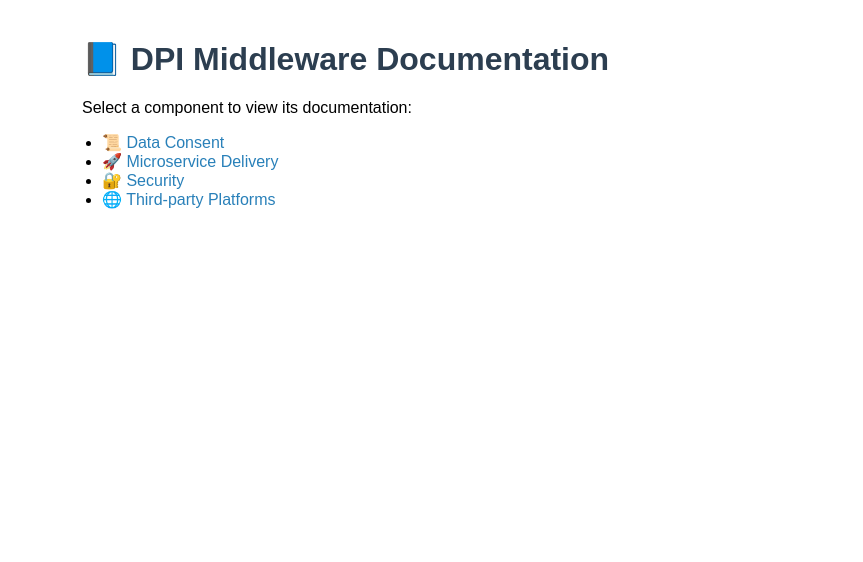
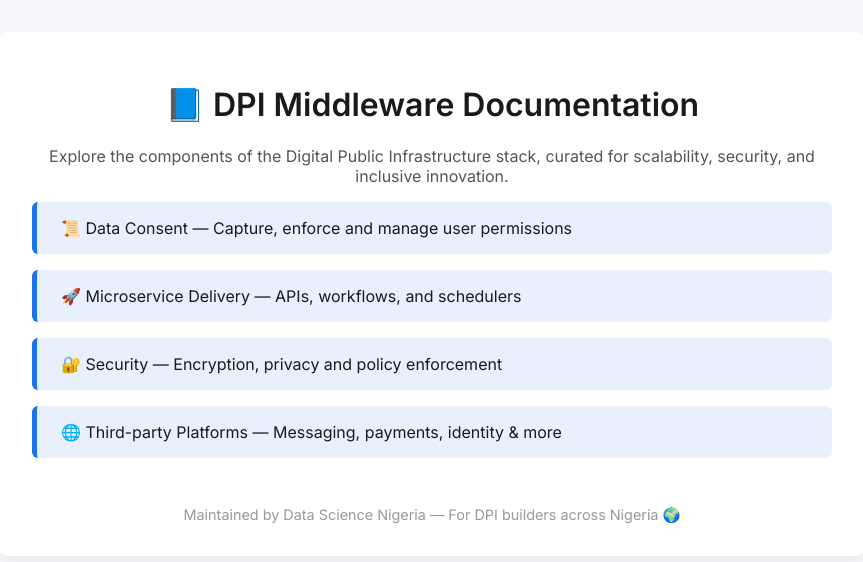
Before and after one commit to Behordeun/dpi-docs, a plain HTML site: page index.html in a window 1280 px wide. Shown: the whole page, without its empty margins (208-1071 px from the left). Drawn offline with Linux system fonts and the light colour scheme.

Commit message:
Enhance DPI Middleware documentation layout and content for improved user experience

```diff
--- a/index.html
+++ b/index.html
@@ -2,23 +2,78 @@
 <html lang="en">
 <head>
   <meta charset="UTF-8">
-  <title>DPI Middleware Docs</title>
+  <meta name="viewport" content="width=device-width, initial-scale=1">
+  <title>DPI Middleware Documentation</title>
+  <link href="https://fonts.googleapis.com/css2?family=Inter:wght@400;600&display=swap" rel="stylesheet">
   <style>
-    body { font-family: Arial, sans-serif; max-width: 700px; margin: 40px auto; }
-    h1 { color: #2c3e50; }
-    a { text-decoration: none; color: #2980b9; }
-    a:hover { text-decoration: underline; }
-    ul { padding-left: 20px; }
+    body {
+      font-family: 'Inter', sans-serif;
+      margin: 0;
+      padding: 2rem;
+      background-color: #f5f7fa;
+      color: #2c3e50;
+    }
+    .container {
+      max-width: 800px;
+      margin: auto;
+      background-color: #fff;
+      border-radius: 8px;
+      padding: 2rem;
+      box-shadow: 0 10px 20px rgba(0,0,0,0.05);
+    }
+    h1 {
+      color: #1a1a1a;
+      text-align: center;
+      font-weight: 600;
+    }
+    p.description {
+      text-align: center;
+      font-size: 1rem;
+      color: #555;
+    }
+    ul {
+      list-style: none;
+      padding: 0;
+    }
+    li {
+      margin: 1rem 0;
+    }
+    a.doc-link {
+      display: block;
+      background-color: #e8f0fe;
+      padding: 1rem 1.5rem;
+      border-left: 5px solid #1a73e8;
+      text-decoration: none;
+      border-radius: 6px;
+      color: #1a1a1a;
+      font-weight: 500;
+      transition: all 0.3s ease;
+    }
+    a.doc-link:hover {
+      background-color: #d2e3fc;
+      transform: translateX(5px);
+    }
+    .footer {
+      margin-top: 3rem;
+      font-size: 0.9rem;
+      color: #999;
+      text-align: center;
+    }
   </style>
 </head>
 <body>
-  <h1>📘 DPI Middleware Documentation</h1>
-  <p>Select a component to view its documentation:</p>
-  <ul>
-    <li><a href="https://github.com/your-username/dpi-docs/blob/main/docs/data-consent.md" target="_blank">📜 Data Consent</a></li>
-    <li><a href="https://github.com/your-username/dpi-docs/blob/main/docs/microservice-delivery.md" target="_blank">🚀 Microservice Delivery</a></li>
-    <li><a href="https://github.com/your-username/dpi-docs/blob/main/docs/security.md" target="_blank">🔐 Security</a></li>
-    <li><a href="https://github.com/your-username/dpi-docs/blob/main/docs/third-party-platforms.md" target="_blank">🌐 Third-party Platforms</a></li>
-  </ul>
+  <div class="container">
+    <h1>📘 DPI Middleware Documentation</h1>
+    <p class="description">Explore the components of the Digital Public Infrastructure stack, curated for scalability, security, and inclusive innovation.</p>
+    <ul>
+      <li><a class="doc-link" href="https://github.com/Behordeun/dpi-docs/blob/main/docs/data-consent.md" target="_blank">📜 Data Consent — Capture, enforce and manage user permissions</a></li>
+      <li><a class="doc-link" href="https://github.com/Behordeun/dpi-docs/blob/main/docs/microservice-delivery.md" target="_blank">🚀 Microservice Delivery — APIs, workflows, and schedulers</a></li>
+      <li><a class="doc-link" href="https://github.com/Behordeun/dpi-docs/blob/main/docs/security.md" target="_blank">🔐 Security — Encryption, privacy and policy enforcement</a></li>
+      <li><a class="doc-link" href="https://github.com/Behordeun/dpi-docs/blob/main/docs/third-party-platforms.md" target="_blank">🌐 Third-party Platforms — Messaging, payments, identity & more</a></li>
+    </ul>
+    <div class="footer">
+      Maintained by Data Science Nigeria — For DPI builders across Nigeria 🌍
+    </div>
+  </div>
 </body>
 </html>
```
